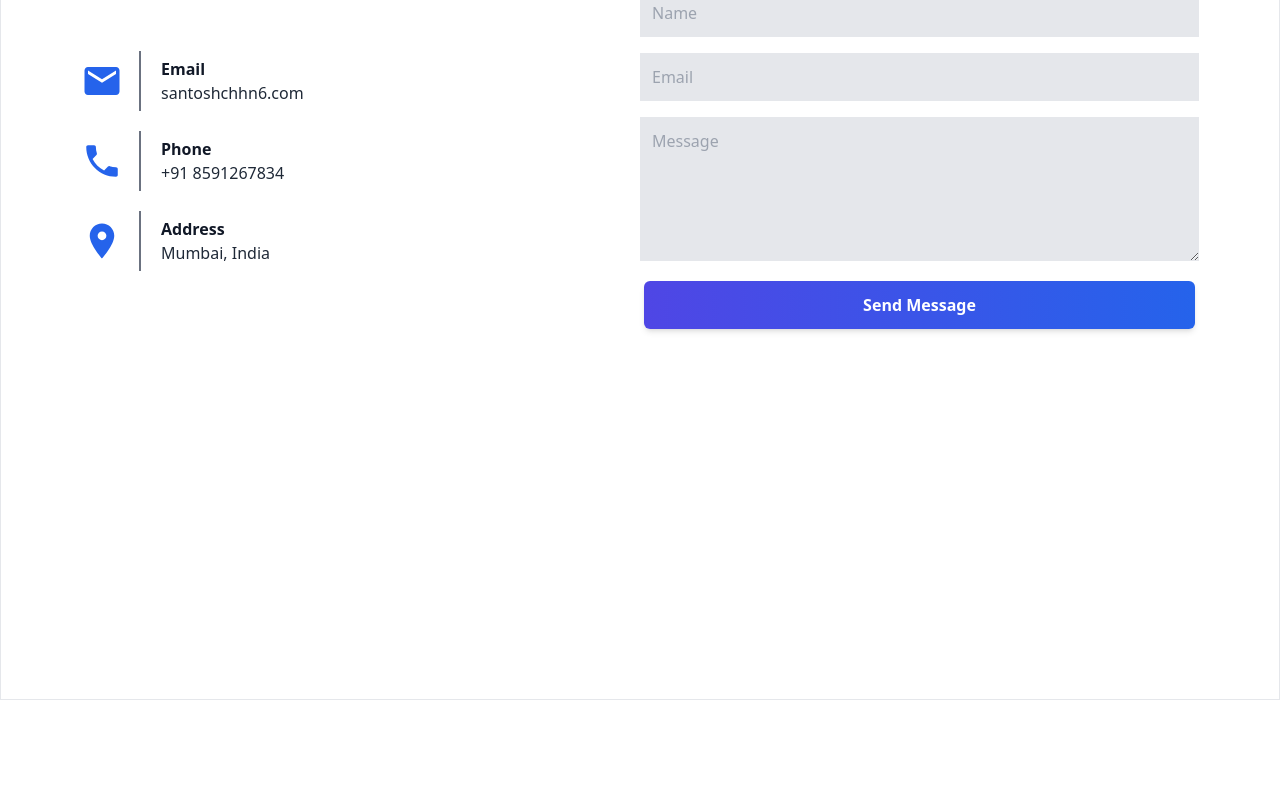
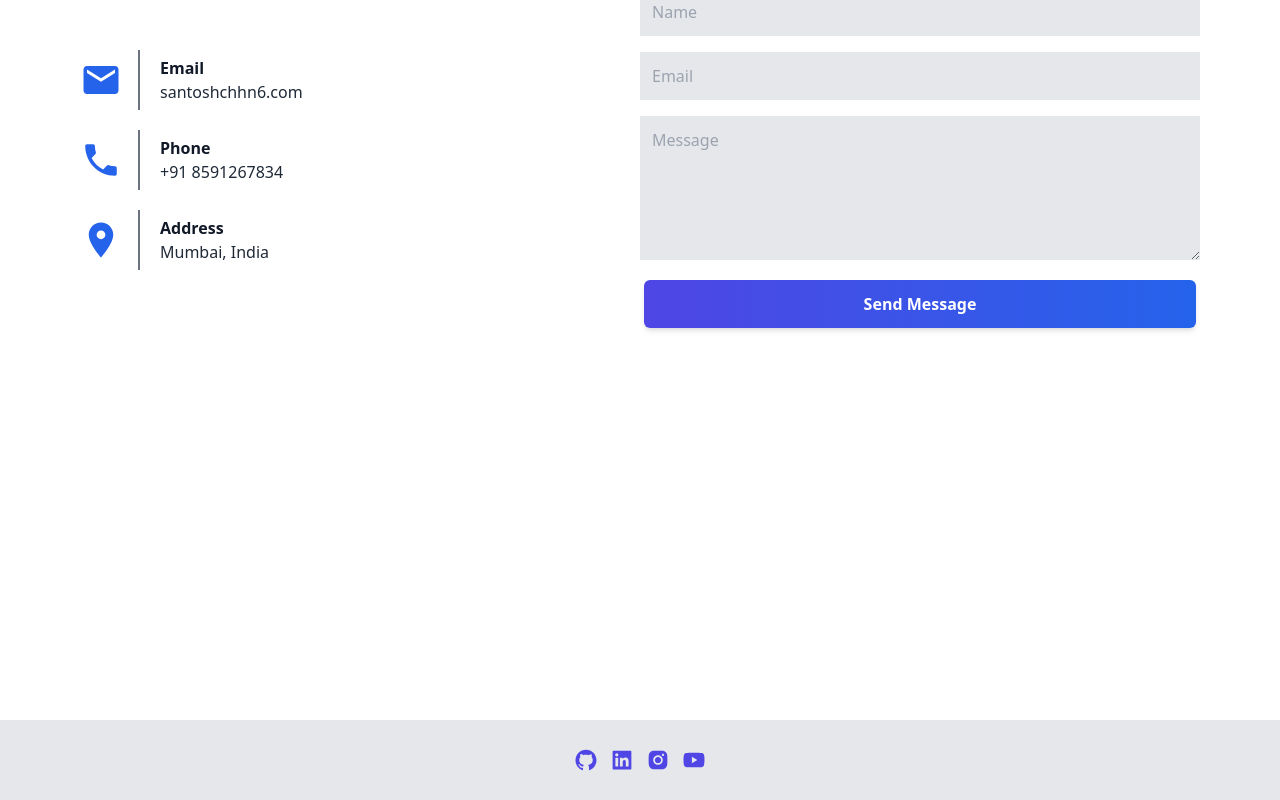
Before and after one commit to santoshchhn6/portfolio, a React (Vite) app: page / in a window 1280 px wide. Shown: the part 7309-8109 px from the top of the page. Before the commit the page ends 8009 px from the top, so only its background shows below. Built offline with nearby package versions, Linux system fonts and the light colour scheme.

Commit message:
footer added

```diff
--- a/src/App.tsx
+++ b/src/App.tsx
@@ -1,6 +1,7 @@
 import "./App.css";
 import About from "./Component/About";
 import Contact from "./Component/Contact";
+import Footer from "./Component/Footer";
 import Nav from "./Component/Nav";
 import Projects from "./Component/Projects";
 import Skills from "./Component/Skills";
@@ -13,6 +14,7 @@ function App() {
       <Skills />
       <Projects />
       <Contact />
+      <Footer />
     </div>
   );
 }
--- a/src/Component/Contact.tsx
+++ b/src/Component/Contact.tsx
@@ -15,7 +15,7 @@ const Contact = () => {
     console.log({ data });
   };
   return (
-    <div id="contact" className="border section">
+    <div id="contact" className=" section">
       <h2 className={`${style.heading} text-center`}>Contacts</h2>
       <div className=" flex flex-wrap max-sm:flex-col max-sm:items-center">
         <UserInfo />
--- /dev/null
+++ b/src/Component/Footer.tsx
@@ -0,0 +1,41 @@
+import React from "react";
+
+import * as AntIcons from "react-icons/ai";
+
+const iconStyle = "text-indigo-600 hover:text-blue-600";
+
+const Footer = () => {
+  const footerIcons = [
+    {
+      icon: "AiFillGithub",
+      url: "https://github.com/santoshchhn6",
+    },
+    {
+      icon: "AiFillLinkedin",
+      url: "https://www.linkedin.com/in/santosh-chauhan-8a7b11230/",
+    },
+    {
+      icon: "AiFillInstagram",
+      url: "https://www.instagram.com/art_santosh2/",
+    },
+    {
+      icon: "AiFillYoutube",
+      url: "https://www.youtube.com/channel/UCbioIiwV6nMqTE_-2sQB-3g",
+    },
+  ];
+
+  return (
+    <div className="bg-gray-200 h-20 flex justify-center items-center gap-3 text-2xl">
+      {footerIcons.map((e, i) => {
+        const AiIcon = AntIcons[e.icon];
+        return (
+          <a key={i} href={e.url}>
+            <AiIcon className={`${iconStyle}`} />
+          </a>
+        );
+      })}
+    </div>
+  );
+};
+
+export default Footer;
```
